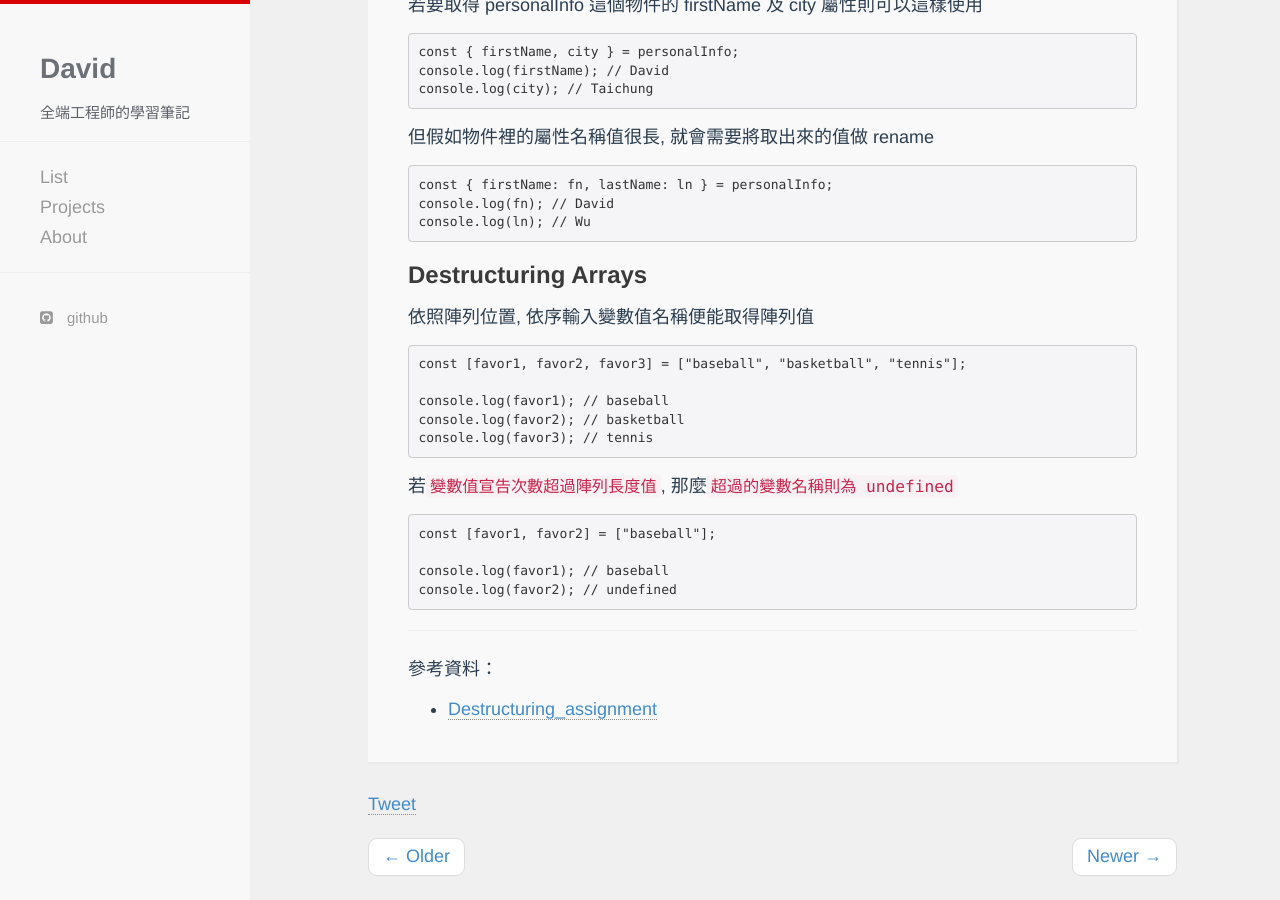
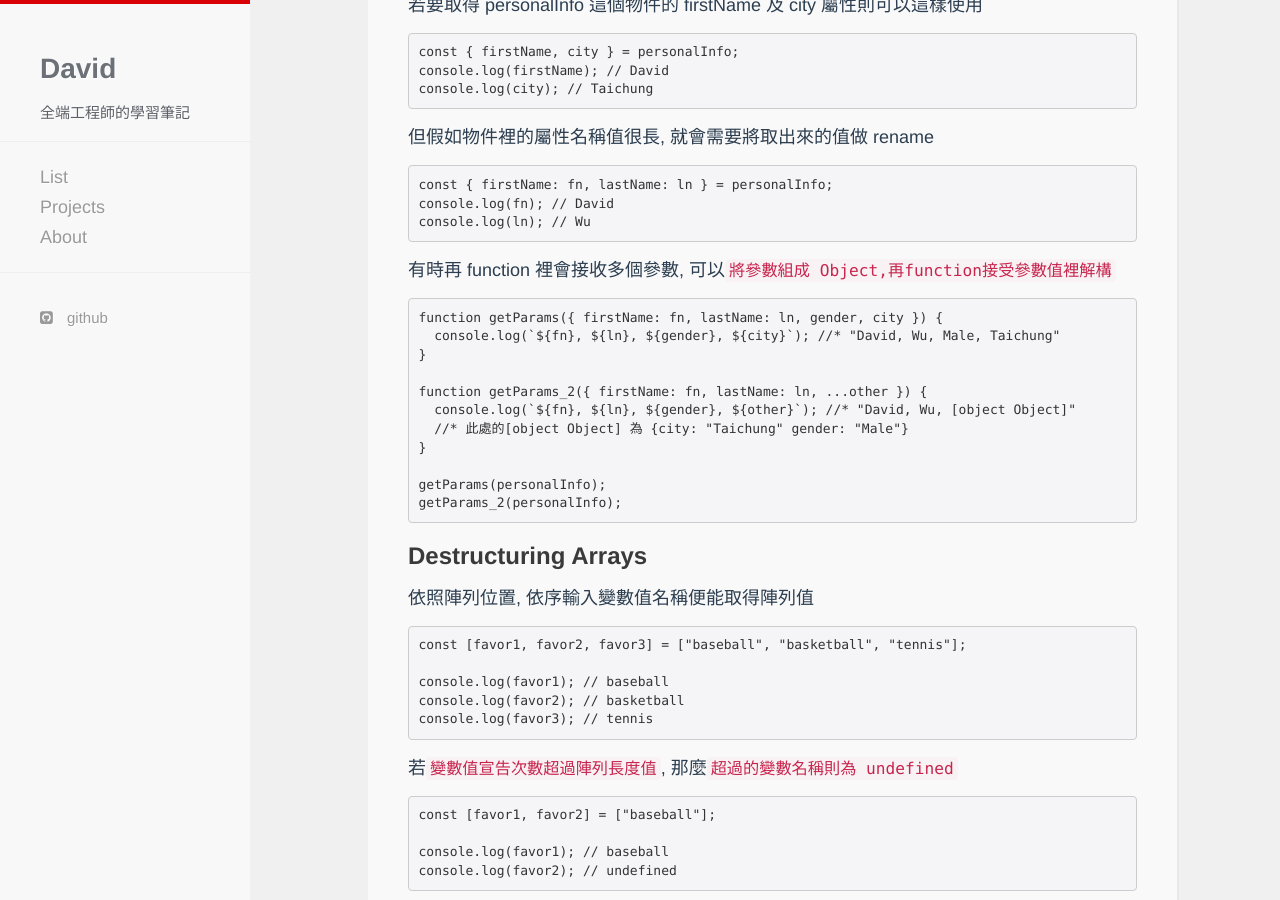
Before and after one commit to david8388/david8388.github.io, a Jekyll site: the page built from _posts/2019-03-12-JS-Destructuring-assignment.md, in a window 1280 px wide and 900 px high, scrolled down 434 px. Built offline with Jekyll 4.4.1, drawn with Linux system fonts in a browser that asks for light colours; nearby versions of some CDN libraries; comment, search, counter and statistics services are not loaded.

Commit message:
update: 2019-03-12(JS-Destructuring-assignment)

````diff
--- a/_posts/2019-03-12-JS-Destructuring-assignment.md
+++ b/_posts/2019-03-12-JS-Destructuring-assignment.md
@@ -33,6 +33,22 @@ console.log(fn); // David
 console.log(ln); // Wu
 ```
 
+有時再 function 裡會接收多個參數, 可以`將參數組成 Object,再function接受參數值裡解構`
+
+```javascript
+function getParams({ firstName: fn, lastName: ln, gender, city }) {
+  console.log(`${fn}, ${ln}, ${gender}, ${city}`); //* "David, Wu, Male, Taichung"
+}
+
+function getParams_2({ firstName: fn, lastName: ln, ...other }) {
+  console.log(`${fn}, ${ln}, ${gender}, ${other}`); //* "David, Wu, [object Object]"
+  //* 此處的[object Object] 為 {city: "Taichung" gender: "Male"}
+}
+
+getParams(personalInfo);
+getParams_2(personalInfo);
+```
+
 ### Destructuring Arrays
 
 依照陣列位置, 依序輸入變數值名稱便能取得陣列值
````
